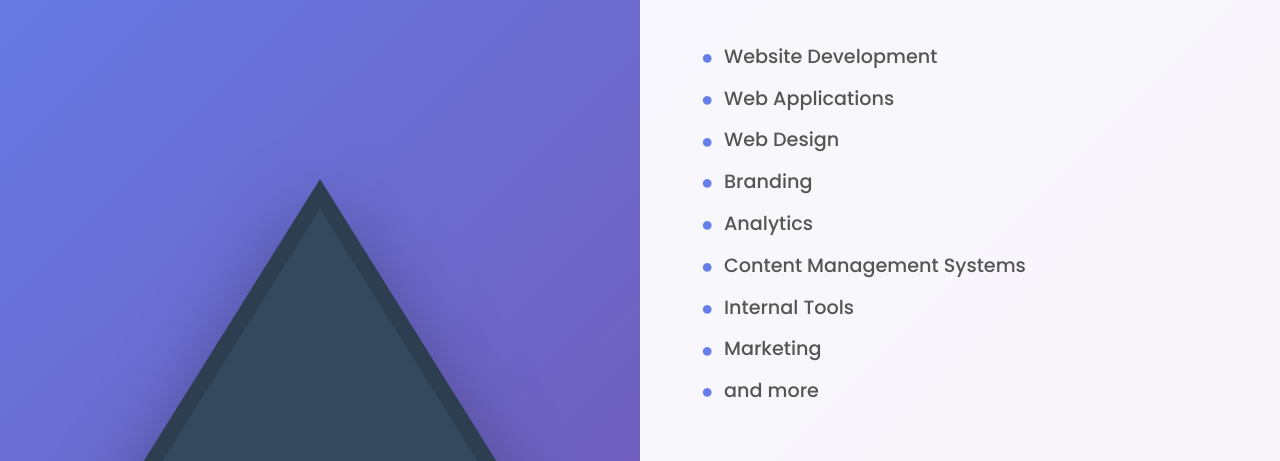
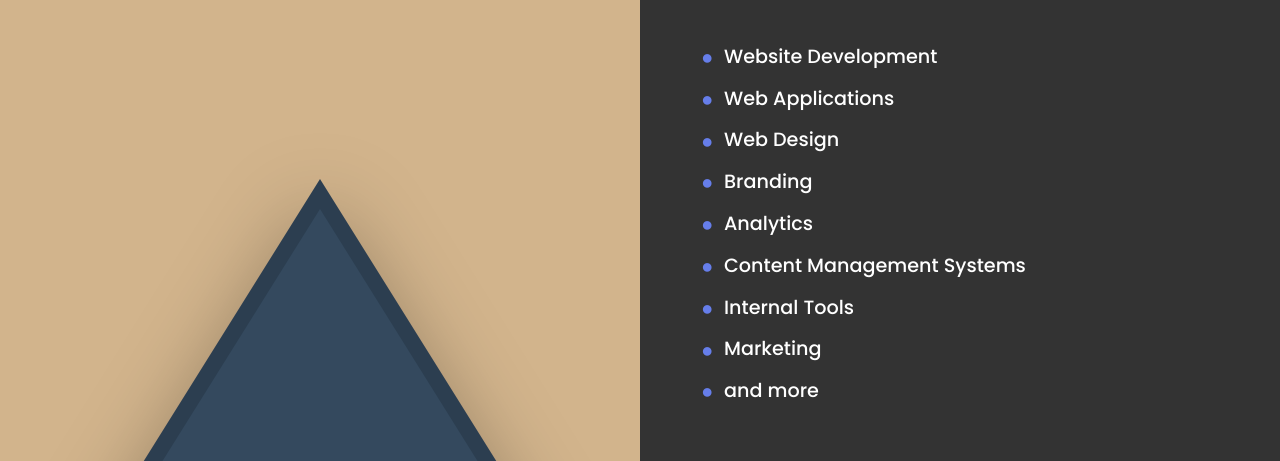
Before and after one commit to cashwellcamc/tiptopres, a plain HTML site: page index.html in a window 1280 px wide. Shown: the part 171-632 px from the top of the page. Drawn offline with Linux system fonts and the light colour scheme.

Commit message:
Update index.html
Update some colors for now

```diff
--- a/index.html
+++ b/index.html
@@ -16,7 +16,7 @@
             font-family: 'Poppins', sans-serif;
             min-height: 100vh;
             display: flex;
-            background: linear-gradient(135deg, #667eea 0%, #764ba2 100%);
+            background: #D2B48C;
         }
 
         .mountain-section {
@@ -61,14 +61,14 @@
             display: flex;
             flex-direction: column;
             justify-content: center;
-            background: rgba(255, 255, 255, 0.95);
+            background: #333333;
             backdrop-filter: blur(10px);
         }
 
         h1 {
             font-size: 3.5rem;
             font-weight: 700;
-            color: #2c3e50;
+            color: #ffffff;
             margin-bottom: 2rem;
             line-height: 1.2;
             text-shadow: 2px 2px 4px rgba(0,0,0,0.1);
@@ -81,7 +81,7 @@
 
         .services-list li {
             font-size: 1.2rem;
-            color: #555;
+            color: #ffffff;
             margin-bottom: 0.8rem;
             padding-left: 1.5rem;
             position: relative;
```
